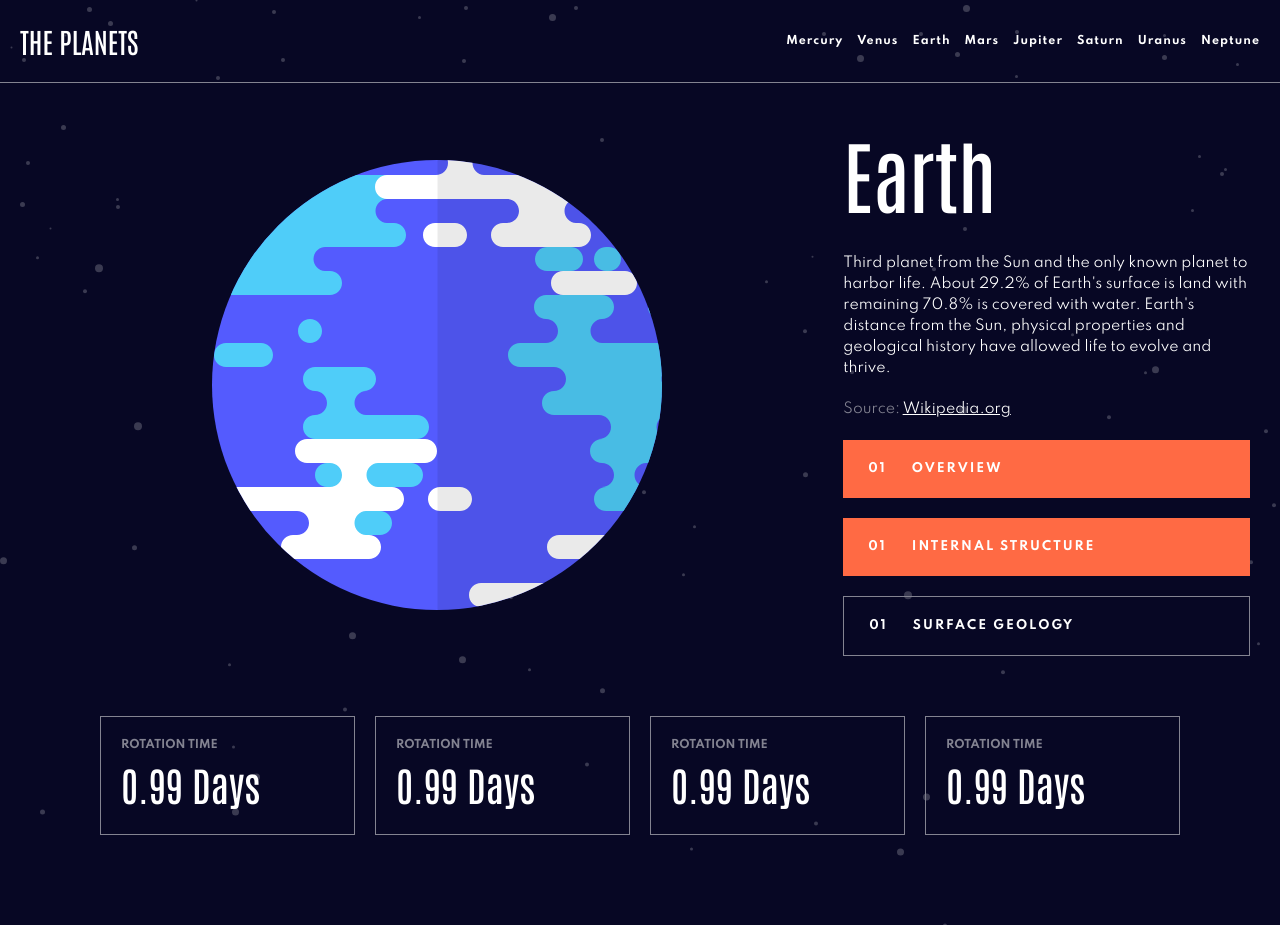
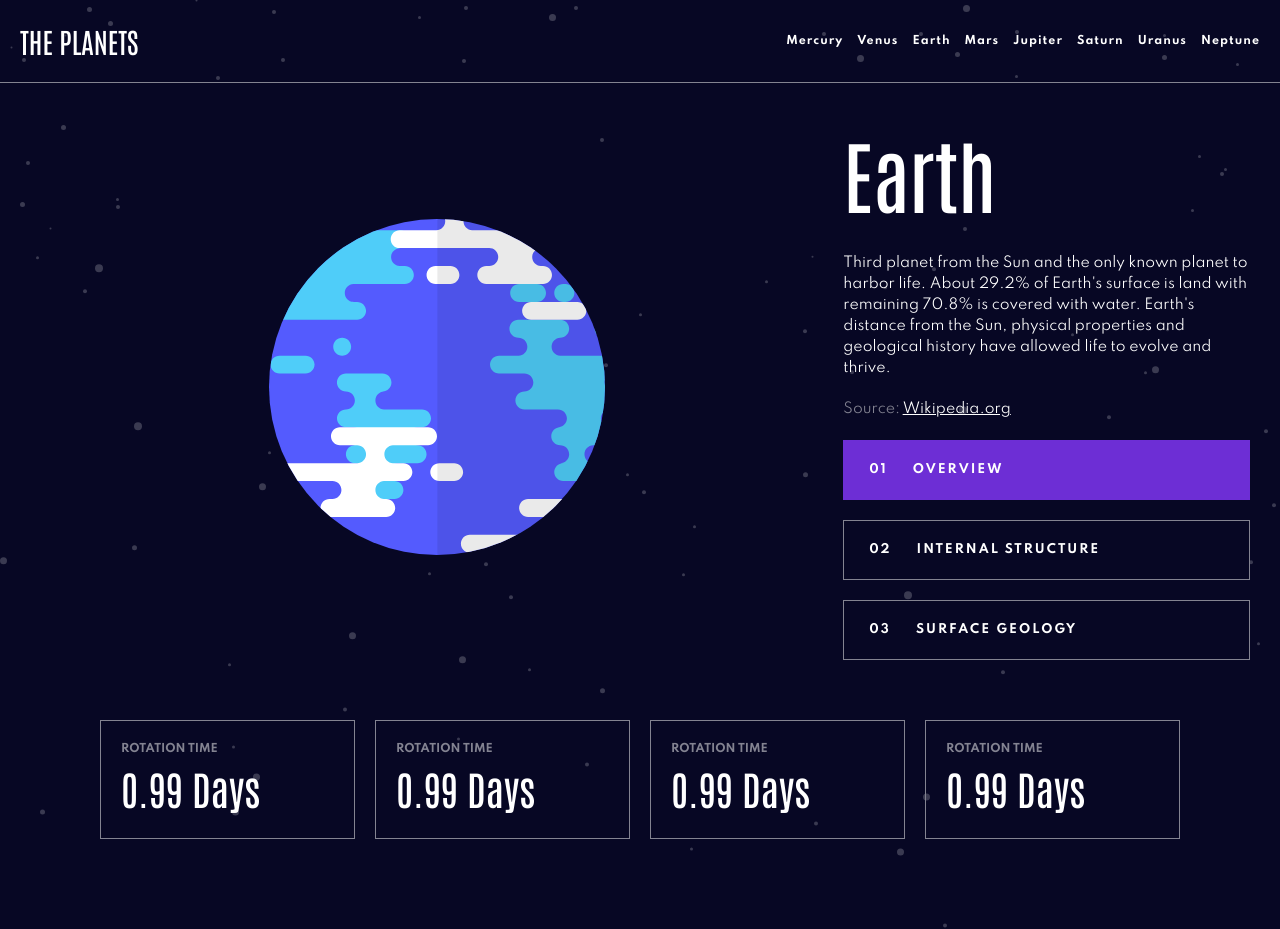
Before and after one commit to curlos/planets-fact-site, a React (Create React App) app: page /planet/Earth in a window 1280 px wide. Built offline with nearby package versions, Linux system fonts and the light colour scheme.

Commit message:
additional colors and styling added to planet page

```diff
--- a/src/App.js
+++ b/src/App.js
@@ -1,7 +1,8 @@
 import {
   BrowserRouter,
   Routes,
-  Route
+  Route,
+  Navigate
 } from "react-router-dom";
 import { Box } from "@chakra-ui/react"
 import Navbar from "./components/Navbar";
@@ -16,6 +17,7 @@ const App = () => {
 
         <Routes>
           <Route path="/planet/:name" element={<Planet />} />
+          <Route path="/" element={<Navigate to="/planet/Earth" />} />
         </Routes>
       </Box>
     </BrowserRouter>
--- a/src/pages/Planet.js
+++ b/src/pages/Planet.js
@@ -2,6 +2,18 @@ import React, { useState } from 'react';
 import { Box, Flex, Grid, Image, Text, Link, Button } from "@chakra-ui/react"
 import { useParams } from 'react-router-dom';
 import getData from '../utils/data';
+
+const COLORS = {
+  'Mercury': '#419EBB',
+  'Venus': '#EDA249',
+  'Earth': '#6D2ED5',
+  'Mars': '#D14C32',
+  'Jupiter': '#D83A34',
+  'Saturn': '#CD5120',
+  'Uranus': '#1EC1A2',
+  'Neptune': '#2D68F0'
+
+}
 
 const Planet = () => {
 
@@ -17,9 +29,16 @@ const Planet = () => {
   return (
     <Box p="30px">
       <Grid templateColumns="2fr 1fr">
-        <Flex justify="center" align="center" flexGrow="2">
-          <Image src={planet.images[type].slice(1,)} />
-        </Flex>
+        {type !== 'geology' ? (
+          <Flex justify="center" align="center" flexGrow="2">
+            <Image src={planet.images[type].slice(1,)} height="336px" />
+          </Flex>
+        ) : (
+          <Flex justify="center" align="center" flexGrow="2">
+            <Image src={planet.images['planet'].slice(1,)} height="336px"/>
+            <Image src={planet.images[type].slice(1,)} height="199px" mb="-330px" position="absolute"/>
+          </Flex>
+        )}
         <Flex flexDirection="column" gap="20px" flexGrow="1">
           <Text fontSize="80px">{planet.name}</Text>
           <Text fontFamily="Spartan" fontSize="14px">
@@ -30,18 +49,18 @@ const Planet = () => {
           </Text>
 
           <Flex flexDirection="column" gap="20px">
-            <Box d="flex" gap="25px" p="20px" px="25px" m="0px" bgColor={"#FF6A44"} borderRadius="0px" fontFamily="Spartan" fontSize="12px" fontWeight="bold" letterSpacing="2px">
+            <Box d="flex" gap="25px" p="20px" px="25px" m="0px" bgColor={type === 'planet' ? COLORS[planet.name] : '#070724'} border={'1px'} borderColor={type !== 'planet' ? '#838391' : 'transparent'} borderRadius="0px" fontFamily="Spartan" fontSize="12px" fontWeight="bold" letterSpacing="2px" cursor="pointer" _hover={{ bgColor: '#38384F', borderColor: '#38384F' }} onClick={() => setType('planet')}>
               <Text>01</Text>
               <Text>OVERVIEW</Text>
             </Box>
 
-            <Box d="flex" gap="25px" p="20px" px="25px" m="0px" bgColor={"#FF6A44"} borderRadius="0px" fontFamily="Spartan" fontSize="12px" fontWeight="bold" letterSpacing="2px">
-              <Text>01</Text>
+            <Box d="flex" gap="25px" p="20px" px="25px" m="0px" bgColor={type === 'internal' ? COLORS[planet.name] : '#070724'} border={'1px'} borderColor={type !== 'internal' ? '#838391' : 'transparent'} borderRadius="0px" fontFamily="Spartan" fontSize="12px" fontWeight="bold" letterSpacing="2px" cursor="pointer" _hover={{ bgColor: '#38384F', borderColor: '#38384F' }} onClick={() => setType('internal')}>
+              <Text>02</Text>
               <Text>INTERNAL STRUCTURE</Text>
             </Box>
 
-            <Box d="flex" gap="25px" p="20px" px="25px" m="0px" border="1px" borderColor="#838391" borderRadius="0px" fontFamily="Spartan" fontSize="12px" fontWeight="bold" letterSpacing="2px">
-              <Text>01</Text>
+            <Box d="flex" gap="25px" p="20px" px="25px" m="0px" bgColor={type === 'geology' ? COLORS[planet.name] : '#070724'} border={'1px'} borderColor={type !== 'geology' ? '#838391' : 'transparent'} borderRadius="0px" fontFamily="Spartan" fontSize="12px" fontWeight="bold" letterSpacing="2px" cursor="pointer" _hover={{ bgColor: '#38384F', borderColor: '#38384F' }} onClick={() => setType('geology')}>
+              <Text>03</Text>
               <Text>SURFACE GEOLOGY</Text>
             </Box>
 
```
